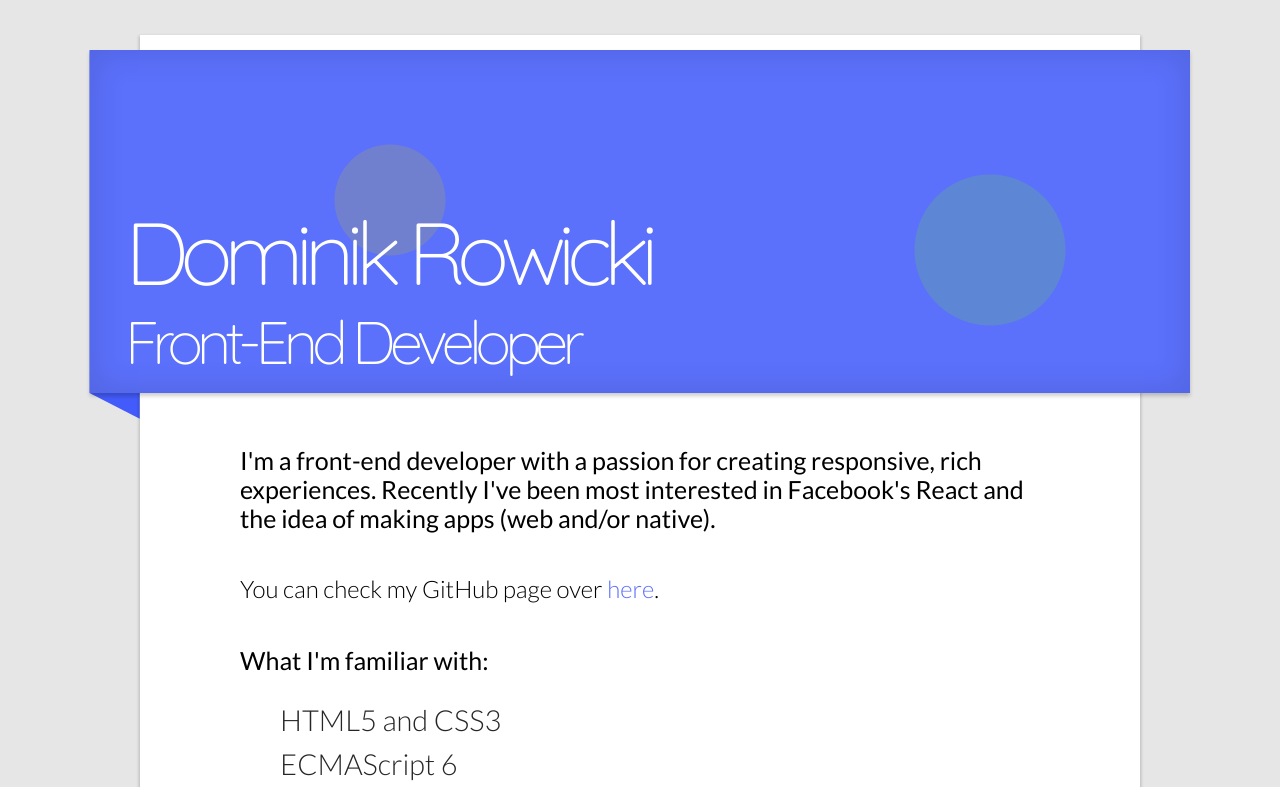
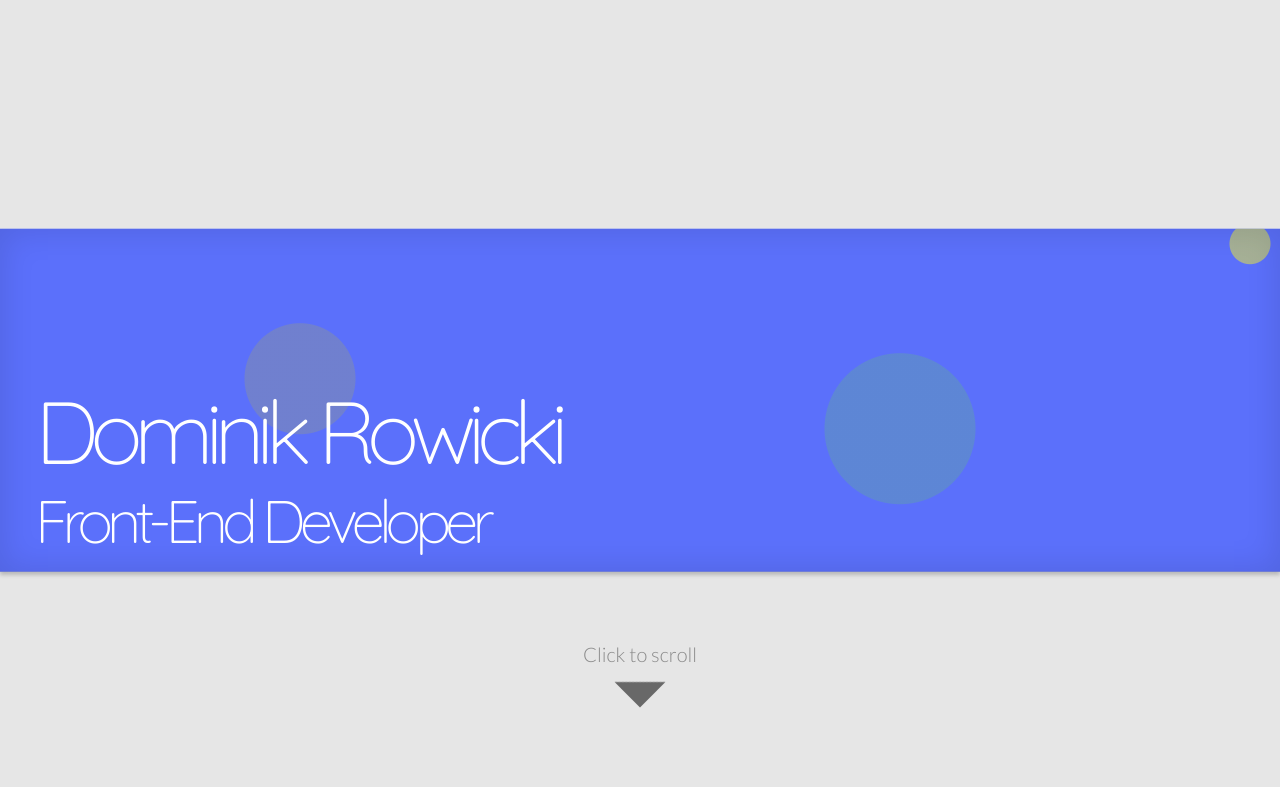
Before and after one commit to papermana/papermana.github.io, a plain HTML site: page index.html in a window 1280 px wide. Shown: the top 787 px of the page. Drawn offline with nearby package versions, Linux system fonts and the light colour scheme; files that its build step writes are made by us from their sources.

Commit message:
More work on animation

```diff
--- /dev/null
+++ b/main.js
@@ -0,0 +1,17 @@
+//  This is based on a value from _layout.scss:
+const START_ANIMATION_TIME = 1000;
+
+window.addEventListener('DOMContentLoaded', () => {
+  document.body.classList.add('start');
+  document.body.addEventListener('click', startFunc);
+
+  function startFunc() {
+    document.body.removeEventListener('click', startFunc);
+    document.body.classList.remove('start');
+    document.body.classList.add('start-anim');
+
+    setTimeout(() => {
+      document.body.classList.remove('start-anim');
+    }, START_ANIMATION_TIME);
+  }
+});
--- a/sass/_content.scss
+++ b/sass/_content.scss
@@ -46,7 +46,8 @@
     z-index: -1;
   }
 
-  .start header::before {
+  .start header::before,
+  .start-anim header::before {
     display: none;
   }
 }
--- a/sass/_layout.scss
+++ b/sass/_layout.scss
@@ -15,7 +15,6 @@
 
 @media screen and #{$br-large} {
   $header-width: $main-max-width + $header-main-width-difference * 2;
-  $transition-time: 1s;
 
   header {
     position: absolute;
@@ -26,8 +25,6 @@
     max-width: $header-width;
     width: 100%;
     padding: $header-padding-top $header-padding-horizontal $header-padding-bottom;
-
-    transition: transform $transition-time, max-width $transition-time;
   }
 
   main {
@@ -40,18 +37,19 @@
     padding: $main-padding;
     padding-top: 10px + $header-height + $main-height-over-header;
     padding-bottom: 50px;
-
-    transition: transform $transition-time;
   }
 
   //  <body> element:
-  .start {
-    $arrow-color: rgba(0,0,0,0.66);
+  .start,
+  .start-anim {
+    $arrow-color: rgba(0,0,0,0.55);
     $arrow-size: 18px;
+    $hints-transition-time: 0.05s;
+
+    //  This needs to be reflected in main.js:
+    $transition-time: 1s;
 
     overflow: hidden;
-
-    cursor: pointer;
 
     &::before {
       content: 'Click to scroll';
@@ -63,6 +61,8 @@
 
       text-align: center;
       color: rgba(0,0,0,0.4);
+
+      transition: opacity $hints-transition-time;
     }
 
     &::after {
@@ -78,7 +78,23 @@
       border-color: transparent $arrow-color $arrow-color transparent;
 
       transform: rotate(45deg);
+
+      transition: opacity $hints-transition-time;
     }
+
+    header {
+      transition: transform $transition-time, max-width $transition-time;
+
+      z-index: 10;
+    }
+
+    main {
+      transition: transform $transition-time;
+    }
+  }
+
+  .start {
+    cursor: pointer;
 
     header {
       max-width: 100%;
@@ -90,6 +106,13 @@
 
     main {
       transform: translateY(100vh);
+    }
+  }
+
+  .start-anim {
+    &::before,
+    &::after {
+      opacity: 0;
     }
   }
 }
```
